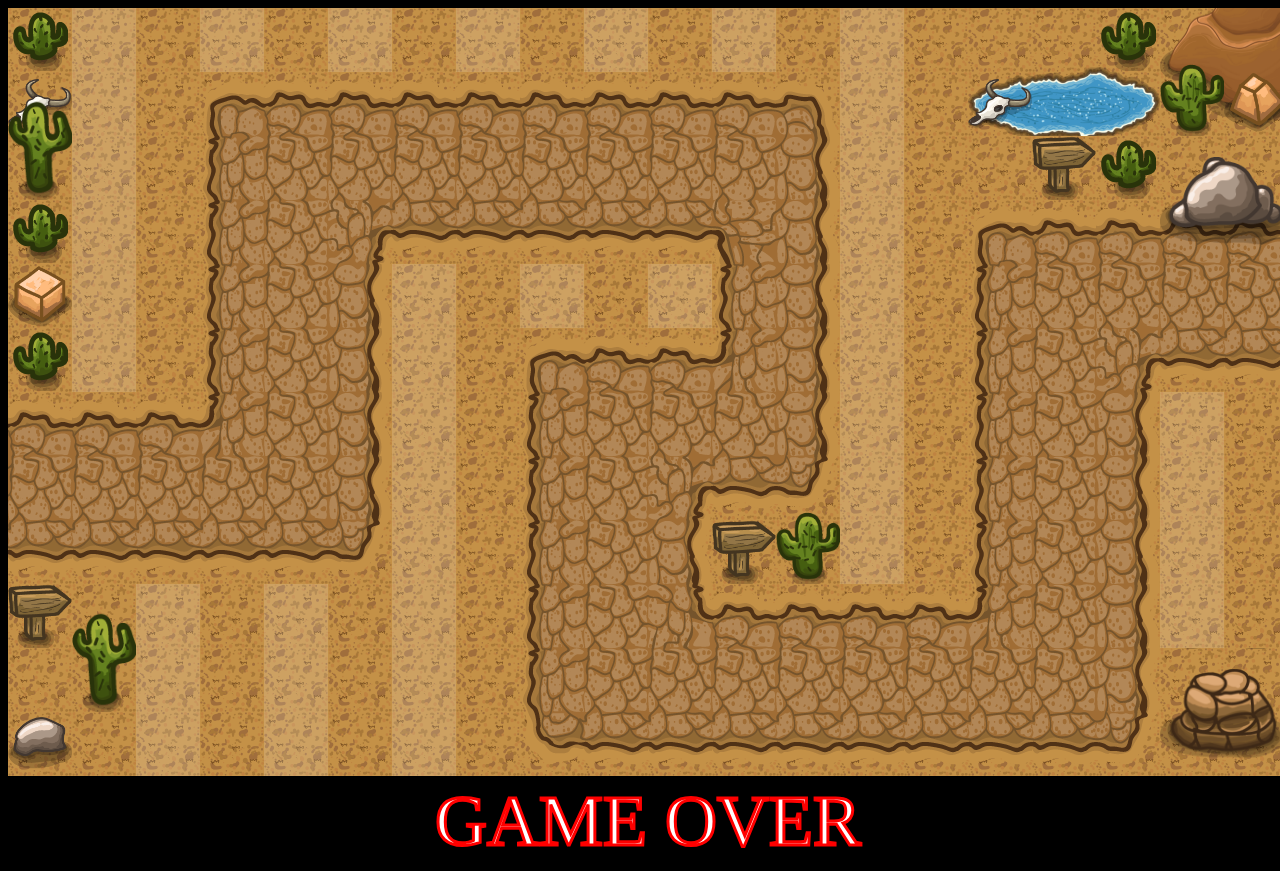
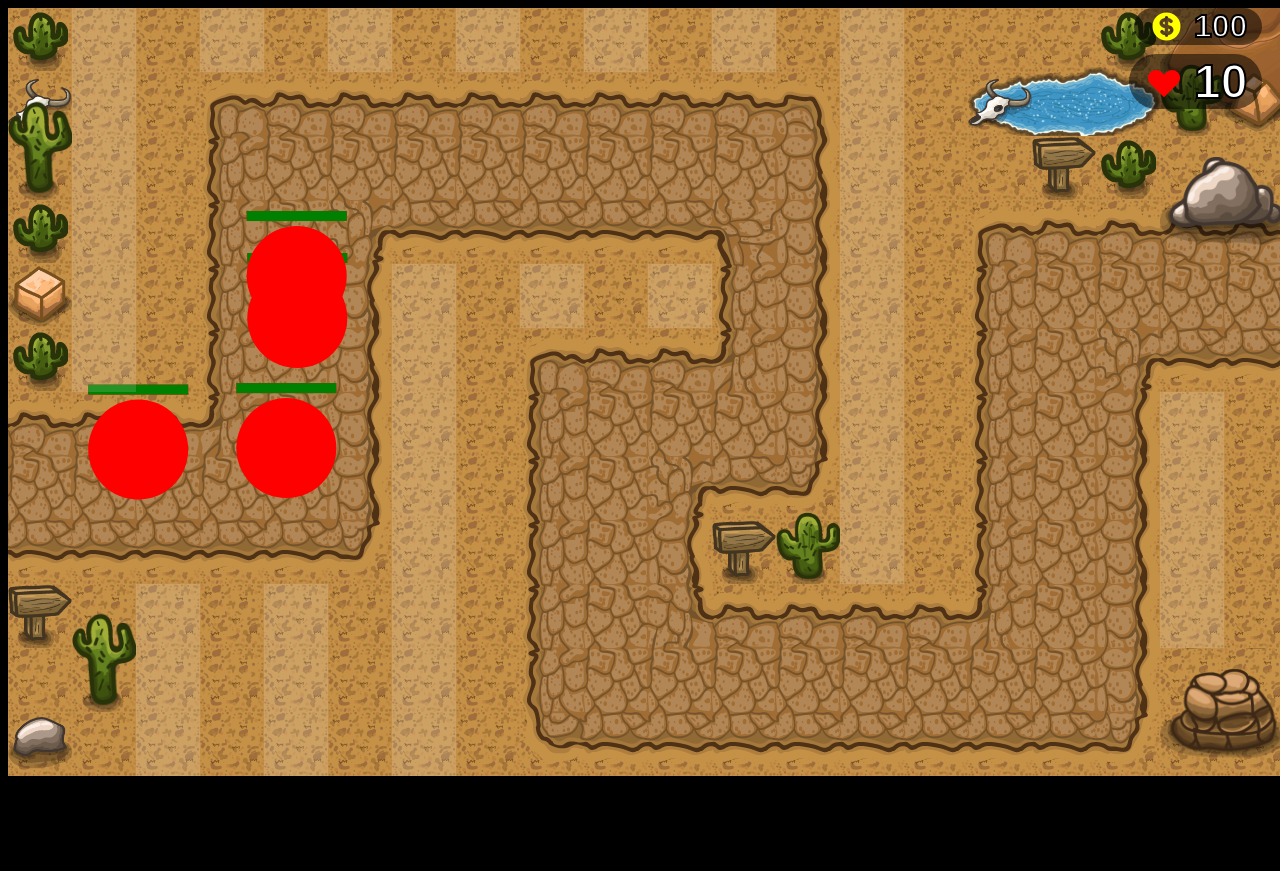
Before and after one commit to DanielVierh/tower-defence-tutorial, a plain HTML site: page index.html in a window 1280 px wide. After the commit the page ends 800 px from the top, so only its background shows below. Drawn offline with Linux system fonts and the light colour scheme.

Commit message:
Klassen aufgesplittet - Game funcs

```diff
--- a/index.html
+++ b/index.html
@@ -6,18 +6,34 @@
     <meta http-equiv="X-UA-Compatible" content="IE=edge">
     <meta name="viewport" content="width=device-width, initial-scale=1.0">
     <link rel="stylesheet" href="src/css/style.css">
-    <title>Tower Defence Lv1</title>
+    <title>Tower Defence</title>
 </head>
 
 <body>
     <div class="parnt">
         <canvas></canvas>
         <div class="chld" id="gameOver"> GAME OVER </div>
+        <div class="livelabel">
+            <svg xmlns="http://www.w3.org/2000/svg" class="heart" viewBox="0 0 20 20" fill="currentColor">
+                <path fill-rule="evenodd" d="M3.172 5.172a4 4 0 015.656 0L10 6.343l1.172-1.171a4 4 0 115.656 5.656L10 17.657l-6.828-6.829a4 4 0 010-5.656z" clip-rule="evenodd" />
+              </svg>
+            <span id="hearts">10</span>
+        </div>
+        <div class="money-label">
+            <svg xmlns="http://www.w3.org/2000/svg" class="money-icon" viewBox="0 0 20 20" fill="currentColor">
+                <path d="M8.433 7.418c.155-.103.346-.196.567-.267v1.698a2.305 2.305 0 01-.567-.267C8.07 8.34 8 8.114 8 8c0-.114.07-.34.433-.582zM11 12.849v-1.698c.22.071.412.164.567.267.364.243.433.468.433.582 0 .114-.07.34-.433.582a2.305 2.305 0 01-.567.267z" />
+                <path fill-rule="evenodd" d="M10 18a8 8 0 100-16 8 8 0 000 16zm1-13a1 1 0 10-2 0v.092a4.535 4.535 0 00-1.676.662C6.602 6.234 6 7.009 6 8c0 .99.602 1.765 1.324 2.246.48.32 1.054.545 1.676.662v1.941c-.391-.127-.68-.317-.843-.504a1 1 0 10-1.51 1.31c.562.649 1.413 1.076 2.353 1.253V15a1 1 0 102 0v-.092a4.535 4.535 0 001.676-.662C13.398 13.766 14 12.991 14 12c0-.99-.602-1.765-1.324-2.246A4.535 4.535 0 0011 9.092V7.151c.391.127.68.317.843.504a1 1 0 101.511-1.31c-.563-.649-1.413-1.076-2.354-1.253V5z" clip-rule="evenodd" />
+              </svg>
+            <span id="coins">10.000</span>
+        </div>
     </div>
 
     <script src="src/js/placementTilesData.js"></script>
     <script src="src/js/waypoints.js"></script>
-    <script src="src/js/classes.js"></script>
+    <script src="src/js/classes/placementTile.js"></script>
+    <script src="src/js/classes/enemy.js"></script>
+    <script src="src/js/classes/building.js"></script>
+    <script src="src/js/classes/projectile.js"></script>
     <script src="src/js/script.js"></script>
 </body>
 
--- a/src/css/style.css
+++ b/src/css/style.css
@@ -1,5 +1,6 @@
 body {
     background-color: black;
+    font-family: sans-serif;
 }
 
 .parnt {
@@ -8,7 +9,7 @@ body {
 }
 
 .chld {
-    position: absolut;
+    position: absolute;
     top: 0;
     bottom: 0;
     left: 0;
@@ -18,5 +19,49 @@ body {
     justify-content: center;
     color: white;
     font-size: 72px;
-    -webkit-text-stroke: 3px red;
+    background-color: rgba(0,0,0,.6);
+    -webkit-text-stroke: 3px black;
 }
+
+.livelabel {
+    position: absolute;
+    top: 6%;
+    right: 2%;
+    color:  white;
+    font-size: 3em;
+    font-weight: bold;
+    -webkit-text-stroke: 2px black;
+    background-color: rgba(0, 0, 0, 0.513);
+    padding: 0 15px;
+    border-radius: 30px;
+    display: flex;
+    align-items: center;
+}
+
+.heart {
+    width: 40px;
+    color: red;
+    margin-right: 10px;
+}
+
+
+.money-label {
+    position: absolute;
+    top: 0;
+    right: 2%;
+    color:  white;
+    font-size: 2em;
+    font-weight: bold;
+    -webkit-text-stroke: 2px black;
+    background-color: rgba(0, 0, 0, 0.513);
+    padding: 0 15px;
+    border-radius: 30px;
+    display: flex;
+    align-items: center;
+}
+
+.money-icon {
+    width: 35px;
+    color: yellow;
+    margin-right: 10px;
+}
--- a/src/js/classes.js
+++ /dev/null
@@ -1,169 +0,0 @@
-class PlacementTile {
-    constructor({position = {x: 0, y: 0}}) {
-        this.position = position;
-        this.size = 64;
-        this.color = 'rgba(255, 255, 255, 0.15';
-        this.isOccupied = false;
-    }
-
-    draw() {
-        c.fillStyle = this.color;
-        c.fillRect(this.position.x, this.position.y, this.size, this.size);
-    }
-
-    update(mouse) {
-        this.draw();
-
-        if (
-            mouse.x > this.position.x &&
-            mouse.x < this.position.x + this.size &&
-            mouse.y > this.position.y &&
-            mouse.y < this.position.y + this.size
-        ) {
-            this.color = 'white';
-        } else {
-            this.color = 'rgba(255, 255, 255, 0.15';
-        }
-    }
-}
-
-class Enemy {
-    constructor({position = {x: 0, y: 0}}) {
-        this.position = position;
-        this.width = 100;
-        this.height = 100;
-        this.waypointIndex = 0;
-        this.center = {
-            x: this.position.x + this.width / 2,
-            y: this.position.y + this.height / 2,
-        };
-        this.radius = 50
-        this.health = 100
-        this.velocity = {
-            x: 0,
-            y: 0
-        }
-    }
-
-    draw() {
-        // Draw Enemy
-        c.fillStyle = 'red';
-        // c.fillRect(this.position.x, this.position.y, this.width, this.height);
-        c.beginPath();
-        c.arc(this.center.x, this.center.y, this.radius, 0, Math.PI * 2);
-        c.fill();
-
-        // Enemy Health bar
-        c.fillStyle = 'red'
-        c.fillRect(this.position.x, this.position.y - 15, this.width, 10)
-
-        c.fillStyle = 'green'
-        c.fillRect(this.position.x, this.position.y - 15, this.width * this.health / 100, 10)
-    }
-
-    update() {
-        this.draw();
-
-        const waypoint = waypoints[this.waypointIndex];
-        const yDistance = waypoint.y - this.center.y;
-        const xDistance = waypoint.x - this.center.x;
-        const angle = Math.atan2(yDistance, xDistance);
-        const speed = 30
-
-        this.velocity.x = Math.cos(angle) * speed
-        this.velocity.y = Math.sin(angle) * speed
-
-        this.position.x += this.velocity.x
-        this.position.y += this.velocity.y
-        this.center = {
-            x: this.position.x + this.width / 2,
-            y: this.position.y + this.height / 2,
-        };
-
-        if (
-            Math.abs(Math.round(this.center.x) - Math.round(waypoint.x)) < Math.abs(this.velocity.x) &&
-            Math.abs(Math.round(this.center.y) - Math.round(waypoint.y)) < Math.abs(this.velocity.y) &&
-            this.waypointIndex < waypoints.length - 1
-        ) {
-            this.waypointIndex++;
-        }
-        // console.log(`PosX: ${this.position.x} | PosY: ${this.position.y}`);
-    }
-}
-
-class Projectile {
-    constructor({position = {x: 0, y: 0}, enemy}) {
-        this.position = position;
-        this.velocity = {
-            x: 0,
-            y: 0,
-        };
-        this.enemy = enemy;
-        this.radius = 10;
-    }
-
-    draw() {
-        c.beginPath();
-        c.arc(this.position.x, this.position.y, this.radius, 0, Math.PI * 2);
-        c.fillStyle = 'orange';
-        c.fill();
-    }
-
-    update() {
-        this.draw();
-
-        const angle = Math.atan2(
-            this.enemy.center.y - this.position.y,
-            this.enemy.center.x - this.position.x,
-        );
-
-        const power = 5;
-        this.velocity.x = Math.cos(angle) * power;
-        this.velocity.y = Math.sin(angle) * power;
-
-        this.position.x += this.velocity.x;
-        this.position.y += this.velocity.y;
-    }
-}
-
-class Building {
-    constructor({position = {x: 0, y: 0}}) {
-        this.position = position;
-        this.width = 64 * 2;
-        this.height = 64;
-        this.center = {
-            x: this.position.x + this.width / 2,
-            y: this.position.y + this.height / 2,
-        };
-        this.projectiles = [];
-        this.radius = 250;
-        this.target;
-        this.frames = 0;
-    }
-
-    draw() {
-        c.fillStyle = 'blue';
-        c.fillRect(this.position.x, this.position.y, this.width, 64);
-
-        c.fillStyle = 'rgba(0,0,255,0.1)';
-        c.beginPath();
-        c.arc(this.center.x, this.center.y, this.radius, 0, Math.PI * 2);
-        c.fill();
-    }
-
-    update() {
-        this.draw();
-        if (this.frames % 100 === 0 && this.target) {
-            this.projectiles.push(
-                new Projectile({
-                    position: {
-                        x: this.center.x,
-                        y: this.center.y,
-                    },
-                    enemy: this.target,
-                }),
-            );
-        }
-        this.frames++;
-    }
-}
--- /dev/null
+++ b/src/js/classes/enemy.js
@@ -0,0 +1,63 @@
+class Enemy {
+    constructor({position = {x: 0, y: 0}}) {
+        this.position = position;
+        this.width = 100;
+        this.height = 100;
+        this.waypointIndex = 0;
+        this.center = {
+            x: this.position.x + this.width / 2,
+            y: this.position.y + this.height / 2,
+        };
+        this.radius = 50
+        this.health = 100
+        this.velocity = {
+            x: 0,
+            y: 0
+        }
+    }
+
+    draw() {
+        // Draw Enemy
+        c.fillStyle = 'red';
+        // c.fillRect(this.position.x, this.position.y, this.width, this.height);
+        c.beginPath();
+        c.arc(this.center.x, this.center.y, this.radius, 0, Math.PI * 2);
+        c.fill();
+
+        // Enemy Health bar
+        c.fillStyle = 'red'
+        c.fillRect(this.position.x, this.position.y - 15, this.width, 10)
+
+        c.fillStyle = 'green'
+        c.fillRect(this.position.x, this.position.y - 15, this.width * this.health / 100, 10)
+    }
+
+    update() {
+        this.draw();
+
+        const waypoint = waypoints[this.waypointIndex];
+        const yDistance = waypoint.y - this.center.y;
+        const xDistance = waypoint.x - this.center.x;
+        const angle = Math.atan2(yDistance, xDistance);
+        const speed = 2
+
+        this.velocity.x = Math.cos(angle) * speed
+        this.velocity.y = Math.sin(angle) * speed
+
+        this.position.x += this.velocity.x
+        this.position.y += this.velocity.y
+        this.center = {
+            x: this.position.x + this.width / 2,
+            y: this.position.y + this.height / 2,
+        };
+
+        if (
+            Math.abs(Math.round(this.center.x) - Math.round(waypoint.x)) < Math.abs(this.velocity.x) &&
+            Math.abs(Math.round(this.center.y) - Math.round(waypoint.y)) < Math.abs(this.velocity.y) &&
+            this.waypointIndex < waypoints.length - 1
+        ) {
+            this.waypointIndex++;
+        }
+        // console.log(`PosX: ${this.position.x} | PosY: ${this.position.y}`);
+    }
+}
--- /dev/null
+++ b/src/js/classes/placementTile.js
@@ -0,0 +1,28 @@
+class PlacementTile {
+    constructor({position = {x: 0, y: 0}}) {
+        this.position = position;
+        this.size = 64;
+        this.color = 'rgba(255, 255, 255, 0.15';
+        this.isOccupied = false;
+    }
+
+    draw() {
+        c.fillStyle = this.color;
+        c.fillRect(this.position.x, this.position.y, this.size, this.size);
+    }
+
+    update(mouse) {
+        this.draw();
+
+        if (
+            mouse.x > this.position.x &&
+            mouse.x < this.position.x + this.size &&
+            mouse.y > this.position.y &&
+            mouse.y < this.position.y + this.size
+        ) {
+            this.color = 'white';
+        } else {
+            this.color = 'rgba(255, 255, 255, 0.15';
+        }
+    }
+}
--- a/src/js/script.js
+++ b/src/js/script.js
@@ -1,8 +1,10 @@
 const canvas = document.querySelector('canvas');
 const c = canvas.getContext('2d');
 
+
 canvas.width = 1280;
 canvas.height = 768;
+canvas.style.zIndex = 1;
 
 c.fillStyle = 'white';
 c.fillRect(0, 0, canvas.width, canvas.height);
@@ -55,6 +57,8 @@ const buildings = [];
 let activeTile = undefined;
 let enemyCount = 3;
 let hearts = 10;
+let coins = 100
+document.getElementById("coins").innerHTML = coins
 
 spawnEnemys(enemyCount);
 
@@ -67,12 +71,12 @@ function animate() {
 
         if(enemy.position.x > canvas.width) {
             hearts --;
+            document.getElementById("hearts").innerHTML = hearts
             enemies.splice(i, 1)
             if(hearts === 0) {
                 document.querySelector('#gameOver').style.display = 'flex';
                 window.cancelAnimationFrame(animationId)
             }
-            console.log(`Leben: ${hearts} / Enemys: ${enemies.length}`);
         }
     }
 
@@ -114,7 +118,11 @@ function animate() {
                    const enemyIndex = enemies.findIndex((enemy) => {
                         return projectile.enemy === enemy
                     })
-                    if(enemyIndex > -1) enemies.splice(enemyIndex, 1)
+                    if(enemyIndex > -1) {
+                        enemies.splice(enemyIndex, 1)
+                        coins += 25
+                        document.getElementById("coins").innerHTML = coins
+                    }
                 }
                 // Tracking total amount of enemys
                 console.log(`Enemy Length: ${enemies.length}`);
@@ -138,7 +146,9 @@ const mouse = {
 };
 
 canvas.addEventListener('click', (event) => {
-    if (activeTile && !activeTile.isOccupied) {
+    if (activeTile && !activeTile.isOccupied && coins >= 50) {
+        coins -= 50
+        document.getElementById("coins").innerHTML = coins
         buildings.push(
             new Building({
                 position: {
```
Also changed, not shown: src/js/classes/building.js (added, +41 -0 lines), src/js/classes/projectile.js (added, +34 -0 lines).
